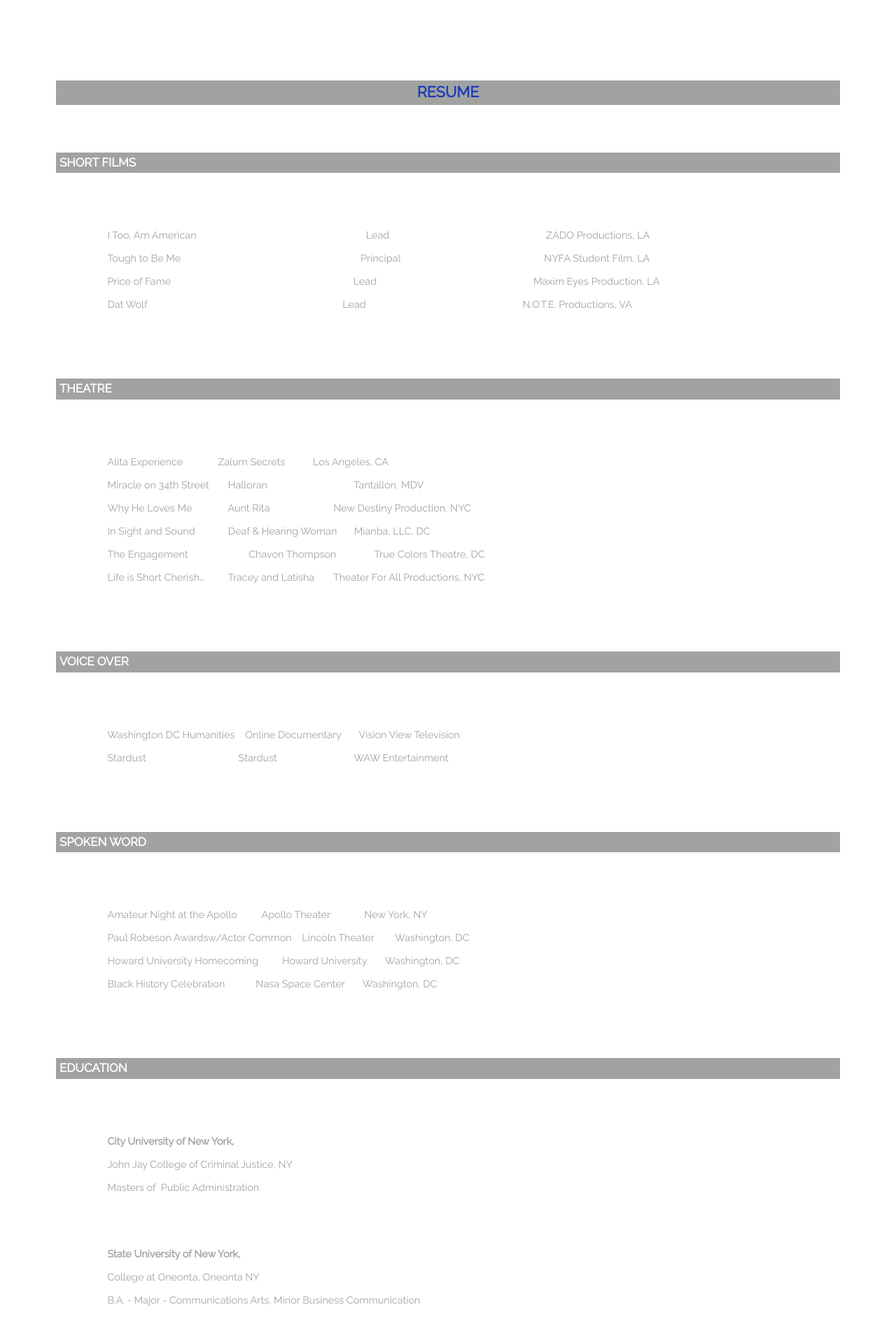
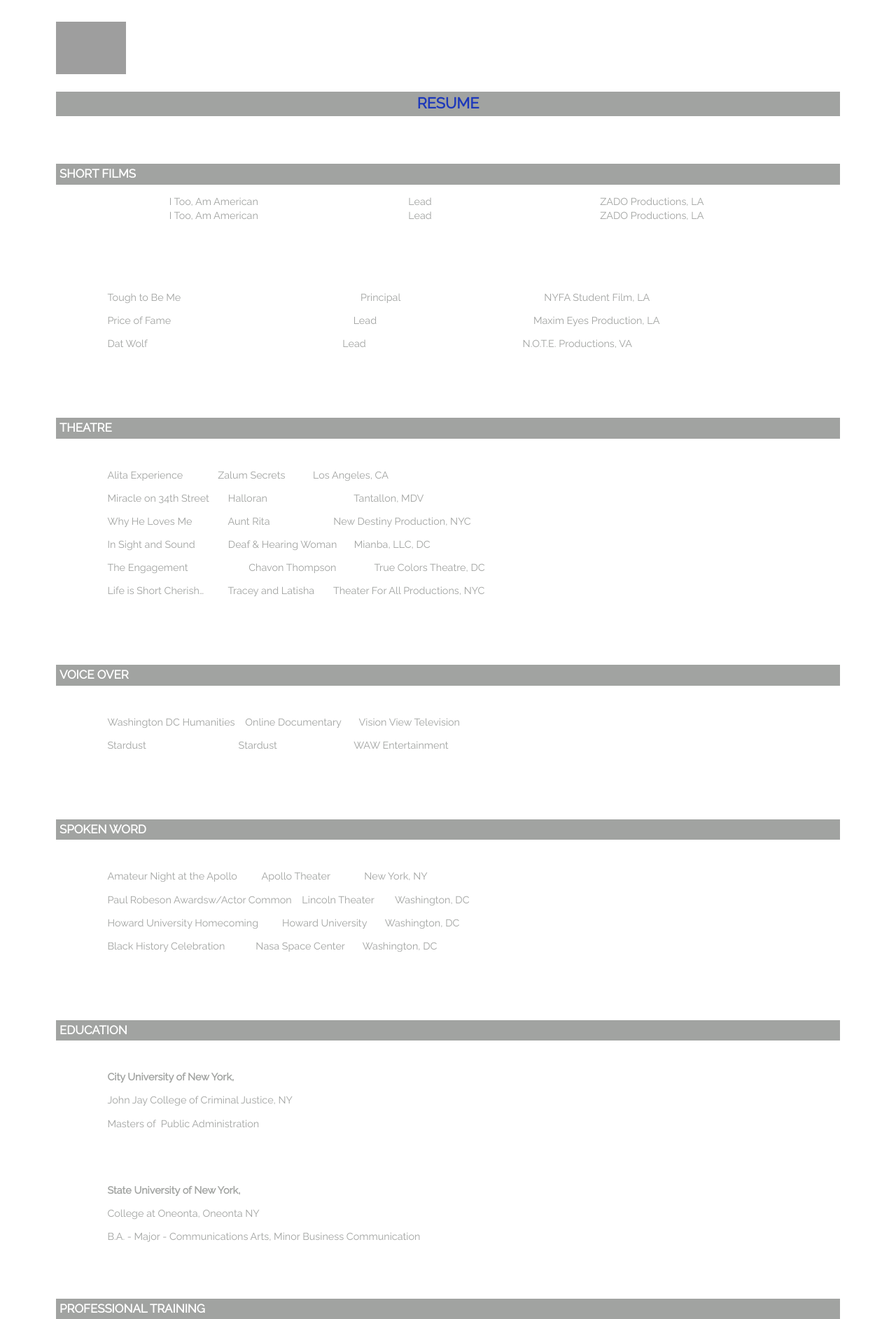
Before and after one commit to kward1025/Onward-Tech, a PHP site: page /kavonward-acting-resume.html in a window 1280 px wide. Shown: the part 55-1940 px from the top of the page at 70% size. Run offline with PHP 8.4, Linux system fonts and the light colour scheme; grey boxes are pictures that could not be loaded.

Commit message:
changes to styles

```diff
--- a/kavonward.com/kavonward-acting-resume.html
+++ b/kavonward.com/kavonward-acting-resume.html
@@ -49,12 +49,24 @@
         </div>
 
         <div class="container_resume">
-           <!-- <img class="resume_pic" src="A-Kavon HS 9073.jpg"/></br> -->
+           <img class="resume_pic" src="A-Kavon HS 9073.jpg"/><br />
                 <div class="Resume">
                     <h2 class=res_cat_head>RESUME</h2>
                     <h3 class=res_cat>SHORT FILMS</h3>
+                    <table class="resume-table">
+                        <tr>
+                            <td>I Too, Am American</td>
+                            <td> Lead</td>
+                            <td>ZADO Productions, LA </td>
+                        </tr>
+                         <tr>
+                            <td>I Too, Am American</td>
+                            <td> Lead</td>
+                            <td>ZADO Productions, LA </td>
+                        </tr>
+                    </table>
                     <p>
-                    I Too, Am American                                                                  Lead                                                             ZADO Productions, LA </br>
+                                                                                                                                                  </br>
                     Tough to Be Me                                                                      Principal                                                        NYFA Student Film, LA</br>
                     Price of Fame                                                                       Lead                                                             Maxim Eyes Production, LA </br>
                     Dat Wolf                                                                            Lead                                                             N.O.T.E. Productions, VA
--- a/kavonward.com/kavonward.css
+++ b/kavonward.com/kavonward.css
@@ -18,6 +18,11 @@ body{
 
 .white-text{
     color:white;
+}
+
+.resume-table {
+    width: 100%;
+    text-align: center;
 }
 
 .dark-blue-bg{
@@ -144,7 +149,7 @@ usually happens when you do position absolute.
    background-color: #A1A3A1;
    color: white;
    padding:5px;
-
+   margin-bottom: -20px;
 }
 
 .res_cat_head{
```
